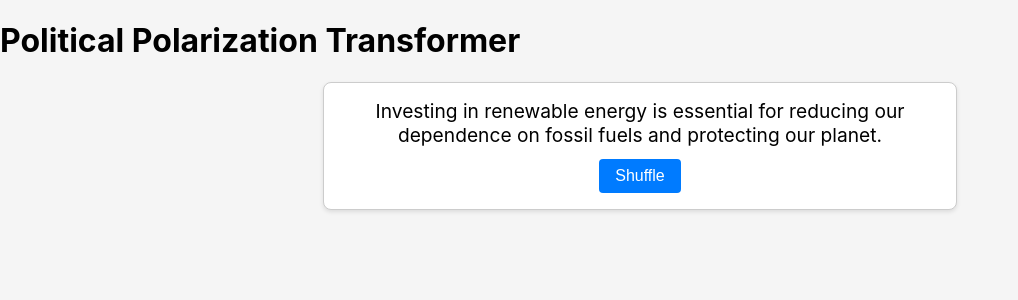
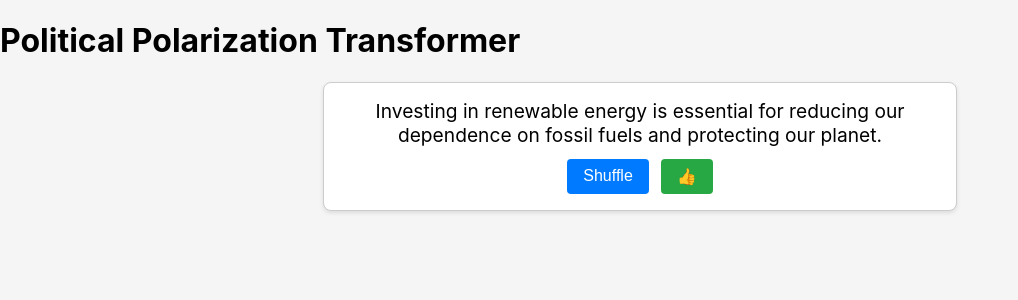
Before and after one commit to maadeshsivakumar/polarisation-frontend, a React (Create React App) app: page / in a window 1280 px wide. Shown: the top 300 px of the page, without its empty margins (0-1018 px from the left). Built offline with nearby package versions, Linux system fonts and the light colour scheme.

Commit message:
Add thumbs up button that calls backend API and logs response to console

```diff
--- a/src/components/PromptCard.css
+++ b/src/components/PromptCard.css
@@ -7,7 +7,7 @@
     margin: 20px auto;
     text-align: center;
     background-color: #fff;
-    box-shadow: 0 2px 4px rgba(0, 0, 0, 0.1);
+    box-shadow: 0 2px 4px rgba(0,0,0,0.1);
   }
 
   .prompt-content {
@@ -16,17 +16,36 @@
     word-wrap: break-word;
   }
 
-.shuffle-button {
+  .button-group {
+    display: flex;
+    justify-content: center;
+    gap: 12px;
+  }
+
+  .shuffle-button,
+  .thumbs-up-button {
     padding: 8px 16px;
     font-size: 1em;
     cursor: pointer;
     border: none;
     border-radius: 4px;
+    transition: background-color 0.3s ease;
+  }
+
+  .shuffle-button {
     background-color: #007bff;
     color: #fff;
-    transition: background-color 0.3s ease;
   }
 
   .shuffle-button:hover {
     background-color: #0056b3;
   }
+
+  .thumbs-up-button {
+    background-color: #28a745;
+    color: #fff;
+  }
+
+  .thumbs-up-button:hover {
+    background-color: #1e7e34;
+  }
--- a/src/components/PromptCard.js
+++ b/src/components/PromptCard.js
@@ -19,8 +19,32 @@ const PromptCard = () => {
   const [currentPromptIndex, setCurrentPromptIndex] = useState(0);
 
   const handleShuffle = () => {
-        // Cycle to the next prompt (wrap around at the end)
     setCurrentPromptIndex((prevIndex) => (prevIndex + 1) % predefinedPrompts.length);
+  };
+
+  const handleThumbsUp = async () => {
+    // Thumbs up indicates that the user agrees with the current prompt direction.
+    const payload = {
+      text: predefinedPrompts[currentPromptIndex],
+      feedback: true // true for thumbs up
+    };
+
+    try {
+      const response = await fetch('http://localhost:8000/transform', {
+        method: 'POST',
+        headers: {
+          'Content-Type': 'application/json'
+        },
+        body: JSON.stringify(payload)
+      });
+      if (!response.ok) {
+        throw new Error(`HTTP error! status: ${response.status}`);
+      }
+      const data = await response.json();
+      console.log('Backend API Response:', data);
+    } catch (error) {
+      console.error('Error calling backend API:', error);
+    }
   };
 
   return (
@@ -28,9 +52,14 @@ const PromptCard = () => {
       <div className="prompt-content" data-testid="prompt-content">
         {predefinedPrompts[currentPromptIndex]}
       </div>
+      <div className="button-group">
         <button className="shuffle-button" onClick={handleShuffle}>
           Shuffle
         </button>
+        <button className="thumbs-up-button" onClick={handleThumbsUp}>
+          👍
+        </button>
+      </div>
     </div>
   );
 };
```
Also changed, not shown: 1 other file (tests, documents, lock files or other folders). Lines whose indentation alone changed are shown as unchanged.
